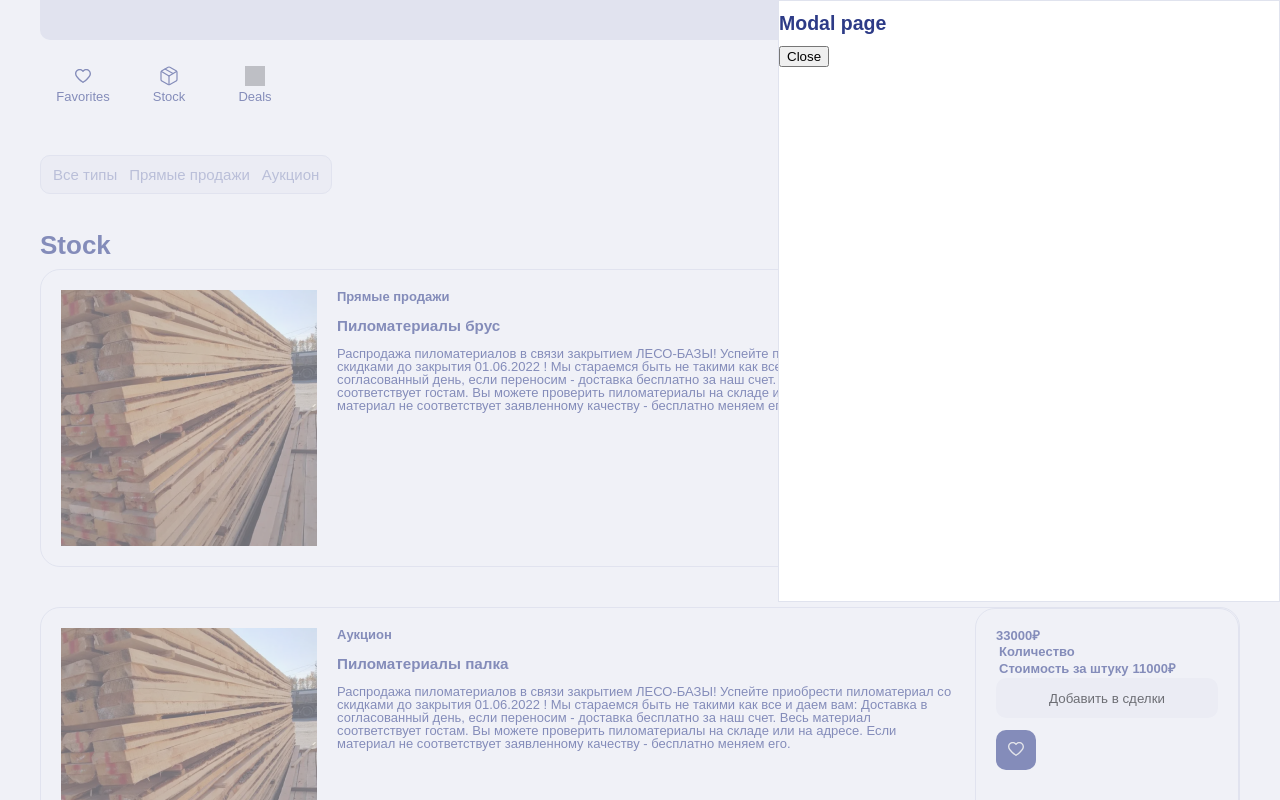
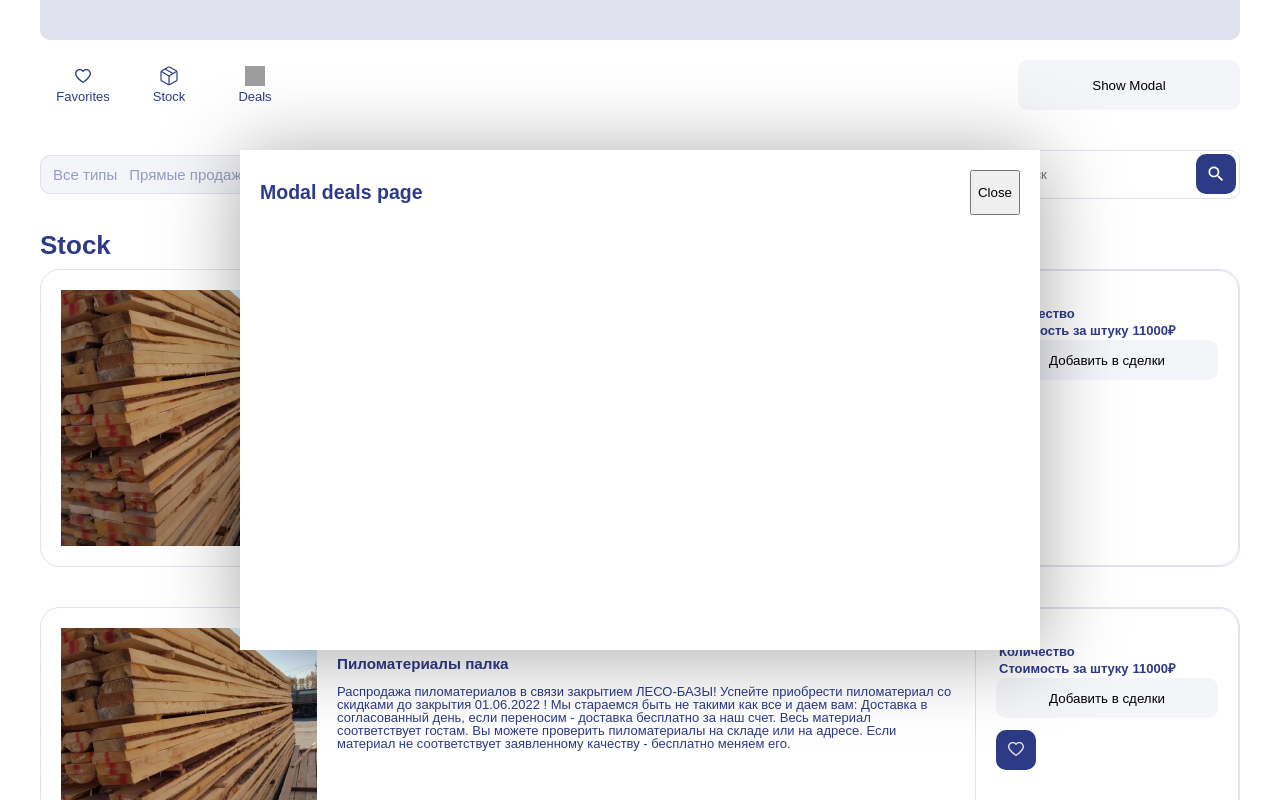
Before and after one commit to bertrana/composition-sandbox, a Vue app: page /stock in a window 1280 px wide. Both pictures are taken after a click on the button "Show Modal". Shown: the top 800 px of the page. Built offline with nearby package versions, Linux system fonts and the light colour scheme; grey boxes are pictures that could not be loaded.

Commit message:
feat: add composition files for modals

```diff
--- a/src/App.vue
+++ b/src/App.vue
@@ -1,3 +1,8 @@
+<script setup lang="ts">
+import MainModal from './components/modal/MainModal.vue';
+</script>
+
 <template>
   <RouterView />
+  <MainModal />
 </template>
--- a/src/components/layout/LayoutHeader.vue
+++ b/src/components/layout/LayoutHeader.vue
@@ -1,8 +1,7 @@
 <script setup lang="ts">
-import { ref } from 'vue';
 import { RouterLink } from 'vue-router';
 import UiButton from '../ui/UiButton.vue';
-import ModalDeals from '../modal/ModalDeals.vue';
+import { useModal } from '@/core/useModal';
 
 interface HeaderLink {
   linkClass: string;
@@ -28,11 +27,7 @@ const headerLinks: HeaderLink[] = [
   },
 ];
 
-let isOpened = ref(false);
-
-// const toggleModal = function () {
-//   isOpened = !isOpened;
-// }
+const { openModal, data } = useModal();
 
 </script>
 
@@ -43,10 +38,7 @@ let isOpened = ref(false);
         {{ link.title }}
       </RouterLink>
     </nav>
-    <UiButton class="modal__open-button" btnTitle="Show Modal" @wasClicked="isOpened = true" />
-    <teleport to="body">
-      <ModalDeals :openModal="isOpened" @closeModal="isOpened = false" />
-    </teleport>
+    <UiButton class="modal__open-button" btnTitle="Show Modal" @wasClicked="openModal('deals')" />
   </div>
 </template>
 
--- /dev/null
+++ b/src/components/modal/DealsModal.vue
@@ -0,0 +1,14 @@
+<script setup lang="ts">
+import UiProductList from '@/components/ui/UiProductList.vue';
+import useProductStore from '@/stores/product';
+
+const productStore = useProductStore();
+const productList = productStore.getAddedToDeals;
+
+</script>
+
+<template>
+  <div class="modal-deals">
+    <UiProductList :productList="productList" pageType="modal-deals" />
+  </div>
+</template>
--- /dev/null
+++ b/src/components/modal/MainModal.vue
@@ -0,0 +1,64 @@
+<script setup lang="ts">
+import DealsModal from './DealsModal.vue';
+import PaymentModal from './PaymentModal.vue';
+import { useModal } from '@/core/useModal';
+
+const { data, closeModal } = useModal();
+
+const modals = {
+  deals: DealsModal,
+  payment: PaymentModal
+}
+
+if (!Object.hasOwn(modals, data.modalType)) {
+  console.log("problem");
+  data.modalType = "deals";
+}
+
+</script>
+
+<template>
+  <div class="modal__overlay" v-if="data.isOpen" @click.self="closeModal">
+    <div class="modal">
+      <div class="modal__header">
+        <h2>Modal {{ data.modalType }} page</h2>
+        <button @click="closeModal">Close</button>
+      </div>
+      <component :is="modals[data.modalType]"></component>
+    </div>
+  </div>
+</template>
+
+<style lang="scss">
+.modal__overlay {
+  position: fixed;
+  top: 0;
+  left: 0;
+  width: 100vw;
+  height: 100vh;
+}
+
+.modal {
+  box-sizing: border-box;
+
+  position: absolute;
+  top: calc(50% - 250px);
+  left: calc(50% - 400px);
+
+  height: 500px;
+  width: 800px;
+
+  padding: 20px;
+
+  background: #fff;
+  box-shadow: rgba(0, 0, 0, 0.35) 0px 5px 75px;
+  ;
+}
+
+.modal__header {
+  display: flex;
+  justify-content: space-between;
+
+  margin-bottom: 20px;
+}
+</style>
--- a/src/components/modal/ModalDeals.vue
+++ /dev/null
@@ -1,53 +0,0 @@
-<script setup lang="ts">
-import { ref } from 'vue';
-import UiProductList from '@/components/ui/UiProductList.vue';
-import useProductStore from '@/stores/product';
-
-const props = defineProps({
-  openModal: Boolean
-})
-
-const emit = defineEmits(['closeModal'])
-
-const productStore = useProductStore();
-const productList = productStore.getAddedToDeals;
-
-
-</script>
-
-<template>
-  <div class="modal__overlay" v-if="props.openModal">
-    <div class="modal">
-      <h2 class="modal__header">Modal page</h2>
-      <UiProductList :productList="productList" pageType="deals" />
-      <button @click="$emit('closeModal')">Close</button>
-    </div>
-  </div>
-</template>
-
-<style lang="scss">
-.modal__overlay {
-  position: absolute;
-  top: 0;
-  left: 0;
-  width: 100vw;
-  height: 100vh;
-
-  background: #e0e3ee7c;
-  // opacity: 0.5;
-}
-
-.modal {
-  width: 500px;
-  height: 600px;
-
-  position: absolute;
-  top: 0;
-  right: 0;
-
-  background: #fff;
-  opacity: 1;
-  border: 1px solid #E0E3EE;
-  z-index: 2;
-}
-</style>
--- /dev/null
+++ b/src/components/modal/PaymentModal.vue
@@ -0,0 +1,15 @@
+<script setup lang="ts">
+import { useModal } from '@/core/useModal';
+const { closeModal } = useModal();
+
+const payment = () => {
+  console.log("was paid");
+  closeModal();
+}
+</script>
+
+<template>
+  <div class="modal-payment">
+    <button @click="payment">I paid</button>
+  </div>
+</template>
--- a/src/components/ui/UiProductCard.vue
+++ b/src/components/ui/UiProductCard.vue
@@ -3,6 +3,7 @@ import { computed } from 'vue';
 import UiButton from './UiButton.vue';
 import UiButtonFav from './UiButtonFav.vue';
 import useProductStore from '@/stores/product';
+import { useModal } from '@/core/useModal';
 
 interface Props {
   pageType: string,
@@ -28,22 +29,24 @@ const props = withDefaults(defineProps<Props>(), {
 })
 
 const store = useProductStore();
+
+const { openModal, data } = useModal();
+
 const changeFavorite = () => store.toggleFavorite(props.productId);
 
 const addToDeals = function () {
-  console.log("try to add");
   store.addDeal(props.productId);
 }
 
 const doPayment = function () {
-  console.log("do payment");
+  openModal("payment");
   store.activePaymentStatus(props.productId);
 }
 
 const dealType = props.dealType == "auction" ? "Аукцион" : "Прямые продажи";
 
 let btnProperties = computed(() => {
-  if (props.pageType === 'deals') {
+  if (props.pageType === 'deals' || props.pageType === 'modal-deals') {
     if (store.getProductById(props.productId)?.isPaid) {
       return {
         text: "Оплачено",
@@ -63,14 +66,12 @@ let btnProperties = computed(() => {
     handler: addToDeals,
   };
 });
-
-
-
 </script>
 
 <template>
   <li class="product-card">
-    <img class="product-card__img" src="@/assets/images/card-image.png" alt="Card image" width="256" height="256">
+    <img v-if="props.pageType != 'modal-deals'" class="product-card__img" src="@/assets/images/card-image.png"
+      alt="Card image" width="256" height="256">
     <div class="product-card__text-wrapper">
       <b class="product-card__deal-type">{{ dealType }}</b>
       <h3 class="product-card__title">Пиломатериалы {{ props.title?.toLowerCase() }}</h3>
--- a/src/core/getProductList.ts
+++ b/src/core/getProductList.ts
@@ -21,8 +21,6 @@ const getProductList = function (num: number): Product[] {
   for (let i = 0; i < num; i++) {
     arr.push(randomProductCard());
   }
-  console.log(arr);
-
   return arr;
 }
 
--- /dev/null
+++ b/src/core/useModal.ts
@@ -0,0 +1,23 @@
+import { reactive } from "vue";
+
+const data = reactive({
+  isOpen: false,
+  modalType: ""
+})
+
+export const useModal = () => {
+  const openModal = (type: string) => {
+    data.isOpen = true;
+    data.modalType = type;
+  }
+
+  const closeModal = () => {
+    data.isOpen = false;
+  }
+
+  return {
+    data,
+    openModal,
+    closeModal
+  }
+}
```
